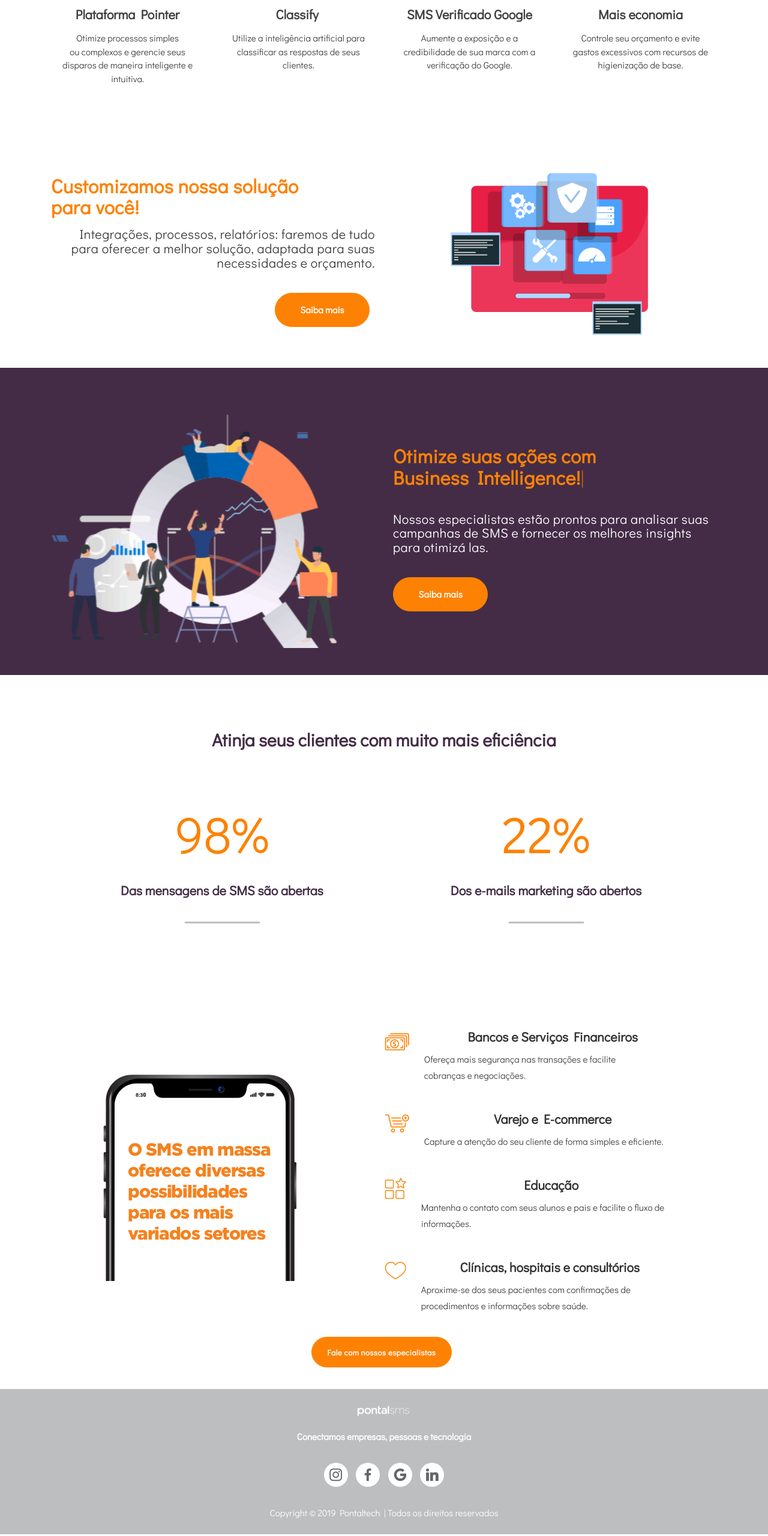
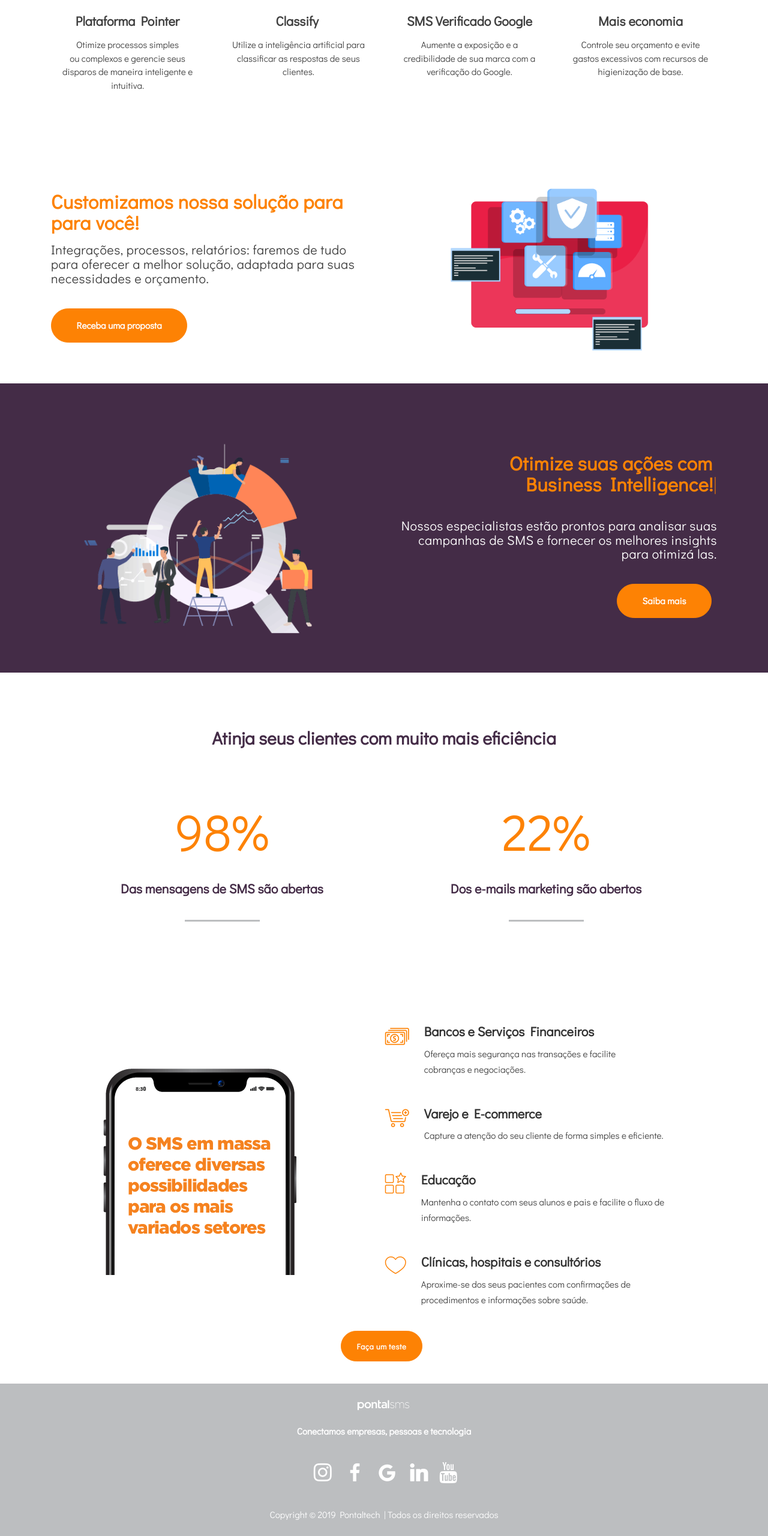
Before and after one commit to david-victor-k/davidvictor.github.io, a plain HTML site: page index.html in a window 1280 px wide. Shown: the part 767-3327 px from the top of the page at 60% size. Drawn offline with Linux system fonts and the light colour scheme; files whose address does not match are found by name.

Commit message:
create github pages

```diff
--- a/assets/mobirise/css/mbr-additional.css
+++ b/assets/mobirise/css/mbr-additional.css
@@ -1104,7 +1104,7 @@ a {
 }
 .cid-s3p3QYydhz .card .card-wrapper .img-wrapper {
   width: auto;
-  height: 76px;
+  height: 87px;
   margin-bottom: 30px;
 }
 .cid-s3p3QYydhz .card .card-wrapper .img-wrapper img {
@@ -1172,7 +1172,7 @@ a {
   color: #404040;
 }
 .cid-s4JuK3RDIe {
-  padding-top: 45px;
+  padding-top: 60px;
   padding-bottom: 30px;
   background-color: #ffffff;
 }
@@ -1254,11 +1254,11 @@ a {
 .cid-s4JuK3RDIe .mbr-section-text,
 .cid-s4JuK3RDIe .mbr-section-btn {
   color: #404040;
-  text-align: right;
+  text-align: left;
 }
 .cid-s4aPUxOcDT {
-  padding-top: 75px;
-  padding-bottom: 45px;
+  padding-top: 60px;
+  padding-bottom: 30px;
   background-color: #442c47;
 }
 .cid-s4aPUxOcDT .mbr-section-title,
@@ -1334,16 +1334,16 @@ a {
 .cid-s4aPUxOcDT .mbr-section-subtitle,
 .cid-s4aPUxOcDT .typed-text {
   color: #fd8204;
-  text-align: left;
+  text-align: right;
 }
 .cid-s4aPUxOcDT .mbr-section-text,
 .cid-s4aPUxOcDT .mbr-section-btn {
   color: #ffffff;
-  text-align: left;
+  text-align: right;
 }
 .cid-s4hplNVaAd {
   padding-top: 60px;
-  padding-bottom: 40px;
+  padding-bottom: 64px;
   background-color: #ffffff;
 }
 .cid-s4hplNVaAd h3 {
@@ -1388,7 +1388,7 @@ a {
   text-align: center;
 }
 .cid-s4E6HJh9GI {
-  padding-top: 105px;
+  padding-top: 75px;
   padding-bottom: 30px;
   background-color: #ffffff;
 }
@@ -1525,7 +1525,7 @@ a {
 .cid-s4E6HJh9GI .card .card-wrapper .card-box .card-title,
 .cid-s4E6HJh9GI .card-box {
   color: #333333;
-  text-align: center;
+  text-align: left;
 }
 .cid-s3vINCTmvn {
   padding-top: 15px;
@@ -1544,7 +1544,7 @@ a {
 }
 .cid-s3vINCTmvn .socicon {
   font-size: 1.3rem;
-  background: #ffffff;
+  background: #bcbec0;
   border-radius: 100%;
   width: 40px;
   height: 40px;
--- a/index.html
+++ b/index.html
@@ -12,6 +12,7 @@
 
   <title>Home</title>
   <link rel="stylesheet" href="assets/web/assets/mobirise-icons2/mobirise2.css">
+  <link rel="stylesheet" href="assets/font-awesome/css/font-awesome.css">
   <link rel="stylesheet" href="assets/web/assets/mobirise-icons/mobirise-icons.css">
   <link rel="stylesheet" href="assets/tether/tether.min.css">
   <link rel="stylesheet" href="assets/bootstrap/css/bootstrap.min.css">
@@ -19,9 +20,9 @@
   <link rel="stylesheet" href="assets/bootstrap/css/bootstrap-reboot.min.css">
   <link rel="stylesheet" href="assets/formstyler/jquery.formstyler.css">
   <link rel="stylesheet" href="assets/formstyler/jquery.formstyler.theme.css">
+  <link rel="stylesheet" href="assets/dropdown/css/style.css">
+  <link rel="stylesheet" href="assets/datepicker/jquery.datetimepicker.min.css">
   <link rel="stylesheet" href="assets/socicon/css/styles.css">
-  <link rel="stylesheet" href="assets/datepicker/jquery.datetimepicker.min.css">
-  <link rel="stylesheet" href="assets/dropdown/css/style.css">
   <link rel="stylesheet" href="assets/theme/css/style.css">
   <link rel="stylesheet" href="assets/recaptcha.css">
   <link rel="preload" as="style" href="assets/mobirise/css/mbr-additional.css"><link rel="stylesheet" href="assets/mobirise/css/mbr-additional.css" type="text/css">
@@ -195,11 +196,11 @@
         <div class="row justify-content-center align-items-center">
             <div class="mbr-white col-md-12 col-lg-6 py-lg-0 pb-4">
                 <div class="typed-text pb-3 align-left display-1">
-                    <span class="mbr-section-subtitle mbr-fonts-style display-1"><strong>Customizamos nossa solução&nbsp;</strong><br><strong>para </strong><strong>você!</strong><br></span>
+                    <span class="mbr-section-subtitle mbr-fonts-style display-1"><strong>Customizamos nossa solução&nbsp;para</strong><br><strong>para </strong><strong>você!</strong><br></span>
 
                 </div>
                 <p class="mbr-section-text mbr-fonts-style align-left display-5">Integrações, processos, relatórios: faremos de tudo para oferecer a melhor solução, adaptada para suas necessidades e orçamento.</p>
-                <div class="pt-3 mbr-section-btn align-left"><a class="btn btn-md btn-info display-4" type="submit" href="popup:#mbr-popup-2k" data-toggle="modal" data-target="#mbr-popup-2k">Saiba mais</a></div>
+                <div class="pt-3 mbr-section-btn align-left"><a class="btn btn-md btn-info display-4" type="submit" href="popup:#mbr-popup-2k" data-toggle="modal" data-target="#mbr-popup-2k"> Receba uma proposta</a></div>
             </div>
             <div class="col-lg-6 py-lg-0 pt-2">
                 <div class="mbr-figure">
@@ -232,7 +233,7 @@
             </div>
             <div class="col-lg-6 py-lg-0 pb-2">
                 <div class="mbr-figure">
-                    <img src="assets/images/businessintelligence-4-573x416.png" alt="" title="">
+                    <img src="assets/images/businessintelligence-1-573x416.png" alt="" title="">
                 </div>
             </div>
         </div>
@@ -356,7 +357,7 @@ facilite <br>cobranças e negociações.</p>
 
             </div>
 
-            <div class="col-12 mbr-section-btn"><a type="submit" class="btn btn-info display-4" href="index.html#mbr-popup-2k">Fale com nossos especialistas</a></div>
+            <div class="col-12 mbr-section-btn"><a type="submit" class="btn btn-info display-4" href="index.html#mbr-popup-2k">Faça um teste</a></div>
         </div>
     </div>
 </section>
@@ -389,25 +390,29 @@ facilite <br>cobranças e negociações.</p>
                 <div class="social-list align-center py-4">
                     <div class="soc-item">
                         <a href="https://www.instagram.com/pontaltech/" target="_blank">
-                            <div class="mbr-iconfont mbr-iconfont-social socicon-instagram socicon" style="color: rgb(101, 101, 101); fill: rgb(101, 101, 101);" media-simple="true"></div>
+                            <div class="mbr-iconfont mbr-iconfont-social socicon-instagram socicon" style="color: rgb(255, 255, 255); fill: rgb(255, 255, 255); font-size: 30px;" media-simple="true"></div>
                         </a>
                     </div>
                     <div class="soc-item">
                         <a href="https://www.facebook.com/Pontaltech/" target="_blank">
-                            <div class="mbr-iconfont mbr-iconfont-social socicon-facebook socicon" style="color: rgb(101, 101, 101); fill: rgb(101, 101, 101);" media-simple="true"></div>
+                            <div class="mbr-iconfont mbr-iconfont-social socicon-facebook socicon" style="color: rgb(255, 255, 255); fill: rgb(255, 255, 255); font-size: 30px;" media-simple="true"></div>
                         </a>
                     </div>
                     <div class="soc-item">
                         <a href="https://g.page/pontaltech?gm" target="_blank">
-                            <div class="mbr-iconfont mbr-iconfont-social socicon-google socicon" style="color: rgb(101, 101, 101); fill: rgb(101, 101, 101);" media-simple="true"></div>
+                            <div class="mbr-iconfont mbr-iconfont-social socicon-google socicon" style="color: rgb(255, 255, 255); fill: rgb(255, 255, 255); font-size: 28px;" media-simple="true"></div>
                         </a>
                     </div>
                     <div class="soc-item">
                         <a href="https://www.linkedin.com/company/pontaltech/" target="_blank">
-                            <div class="mbr-iconfont mbr-iconfont-social socicon-linkedin socicon" style="color: rgb(101, 101, 101); fill: rgb(101, 101, 101);" media-simple="true"></div>
+                            <div class="mbr-iconfont mbr-iconfont-social socicon-linkedin socicon" style="color: rgb(255, 255, 255); fill: rgb(255, 255, 255); font-size: 30px;" media-simple="true"></div>
                         </a>
                     </div>
-
+                    <div class="soc-item">
+                        <a href="https://www.youtube.com/channel/UCauhzfebdji3g3IYRyt9QYg" target="_blank">
+                            <div class="mbr-iconfont mbr-iconfont-social fa-youtube fa" style="color: rgb(255, 255, 255); fill: rgb(255, 255, 255); font-size: 35px;" media-simple="true"></div>
+                        </a>
+                    </div>
 
                 </div>
                 <p class="mbr-text mbr-normal py-2 links mbr-fonts-style display-4">
@@ -441,7 +446,7 @@ facilite <br>cobranças e negociações.</p>
                 </div>
 
                 <div class="modal-body">
-                    <p class="mbr-text mbr-fonts-style display-5">Fale com um especialista en saiba como o <strong>pontal</strong>sms pode otimizar a sua comunicação.</p>
+                    <p class="mbr-text mbr-fonts-style display-5">Fale com um especialista e saiba como o <strong>pontal</strong>sms pode otimizar a sua comunicação.</p>
 
                     <div>
 
@@ -449,7 +454,7 @@ facilite <br>cobranças e negociações.</p>
 
                             <div class="form-wrapper" data-form-type="formoid">
 <!--Formbuilder Form-->
-<form action="https://mobirise.com/" method="POST" class="mbr-form form-with-styler" data-form-title="captura-pontalsms-01"><input type="hidden" name="email" data-form-email="true" value="RVZfLH9nYrimySva8hfewA6/M6nIReQ4RwyT+CE5MOxpzsCTkZFnpuFum5EWudF9iGYdT9C3fidENug+Cww8theOIzyhD1sCe+xgVhnYkEcxbdZT4tRkaw4FuQ5xt4JK.KLzThJkwzIqa1wKKNcsbucxUCoVj9pgHaim5dLr1evZDzqxQqGbuKXsBkkRLFG+cZkfBmCf8NX/6lLUgihtFMXATeu2sO37BfkvF1sFdBVWBrt1tSLFs5r+9xY9KEj8h">
+<form action="https://mobirise.com/" method="POST" class="mbr-form form-with-styler" data-form-title="captura-pontalsms-01"><input type="hidden" name="email" data-form-email="true" value="vc7gVOilfIdJ3rwkmMpx6Cp7grKlwVD8CgHiIvQzGVAyYUNYHvycFcyrzk7I1ojVDoGaAHldrsSlPOhMcp3cISrHaKfkkF9p4HtFdCHglR5QCwbGephEt5znJeM9snXi.zSJzU8OP3cppgdOJV7Vy2sqMb7nGOvzMZKEMr7TAM0NL56OXE4MD7gy1xBIEH83ir8ZOe31nNQRkGfkRfecwmfcLX/xSnu4mUPANjyrg6jv26xechSyzASiniWzm8BIZ">
 <div class="">
 <div hidden="hidden" data-form-alert="" class="alert alert-success col-12">Obrigado por preencher o formulário e nosso B.I. especialista entrará em contato com você em breve!</div>
 <div hidden="hidden" data-form-alert-danger="" class="alert alert-danger col-12">
@@ -457,21 +462,23 @@ facilite <br>cobranças e negociações.</p>
 </div>
 <div class="dragArea">
 <div class="col form-group" data-for="name">
-<input type="text" name="name" placeholder="Nome Completo:" data-form-field="Name" required="required" class="form-control display-7" value="" id="name-mbr-popup-2k">
+<input type="text" name="name" placeholder="Nome:" data-form-field="Name" required="required" class="form-control display-7" value="" id="name-mbr-popup-2k">
 </div>
 <div class="col form-group" data-for="text">
-<input type="text" name="text" placeholder="Nome da Empresa:" data-form-field="text" required="required" class="form-control display-7" value="" id="text-mbr-popup-2k">
+<input type="text" name="text" placeholder="Empresa:" data-form-field="text" required="required" class="form-control display-7" value="" id="text-mbr-popup-2k">
 </div>
 <div data-for="email" class="col form-group">
-<input type="email" name="email" placeholder="E-mail Corporativo:" data-form-field="Email" class="form-control display-7" required="required" value="" id="email-mbr-popup-2k">
+<input type="email" name="email" placeholder="E-mail:" data-form-field="Email" class="form-control display-7" required="required" value="" id="email-mbr-popup-2k">
 </div>
 <div data-for="phone" class="col form-group">
-<input type="tel" name="phone" placeholder="Telefone Comercial:" data-form-field="phone" class="form-control display-7" pattern="[0-9]{3}-[0-9]{3}-[0-9]{4}" required="required" value="" id="phone-mbr-popup-2k">
+<input type="tel" name="phone" placeholder="Telefone:" data-form-field="phone" class="form-control display-7" pattern="[0-9]{3}-[0-9]{3}-[0-9]{4}" required="required" value="" id="phone-mbr-popup-2k">
 </div>
 <div data-for="text1" class="col-lg-12 col-md-12 col-sm-12 form-group">
 <input type="text" name="text1" placeholder="Cargo:" data-form-field="text1" class="form-control display-7" value="" id="text1-mbr-popup-2k">
 </div>
-<div class="col-lg-12 col-md-12 col-sm-12 input-group-btn"><button type="submit" class="btn btn-info display-4">Saiba mais</button></div>
+<div class="col-lg-12 col-md-12 col-sm-12 input-group-btn">
+<button type="submit" class="btn btn-info display-4">Fale com a gente</button>
+</div>
 </div>
 </form><!--Formbuilder Form-->
 </div>
@@ -517,21 +524,21 @@ facilite <br>cobranças e negociações.</p>
 
 
   <script src="assets/web/assets/jquery/jquery.min.js"></script>
+  <script src="assets/popper/popper.min.js"></script>
   <script src="assets/tether/tether.min.js"></script>
-  <script src="assets/popper/popper.min.js"></script>
   <script src="assets/Typed/typed.min.js"></script>
   <script src="assets/bootstrap/js/bootstrap.min.js"></script>
+  <script src="assets/viewportchecker/jquery.viewportchecker.js"></script>
   <script src="assets/touchswipe/jquery.touch-swipe.min.js"></script>
   <script src="assets/formstyler/jquery.formstyler.js"></script>
   <script src="assets/formstyler/jquery.formstyler.min.js"></script>
-  <script src="assets/viewportchecker/jquery.viewportchecker.js"></script>
-  <script src="assets/smoothscroll/smooth-scroll.js"></script>
-  <script src="assets/datepicker/jquery.datetimepicker.full.js"></script>
+  <script src="assets/dropdown/js/nav-dropdown.js"></script>
+  <script src="assets/dropdown/js/navbar-dropdown.js"></script>
   <script src="assets/popup-plugin/script.js"></script>
   <script src="assets/popup-overlay-plugin/script.js"></script>
   <script src="assets/popup-onexit-plugin/script.js"></script>
-  <script src="assets/dropdown/js/nav-dropdown.js"></script>
-  <script src="assets/dropdown/js/navbar-dropdown.js"></script>
+  <script src="assets/datepicker/jquery.datetimepicker.full.js"></script>
+  <script src="assets/smoothscroll/smooth-scroll.js"></script>
   <script src="assets/theme/js/script.js"></script>
   <script src="assets/formoid.min.js"></script>
 
```
Also changed, not shown: 1 other file.
